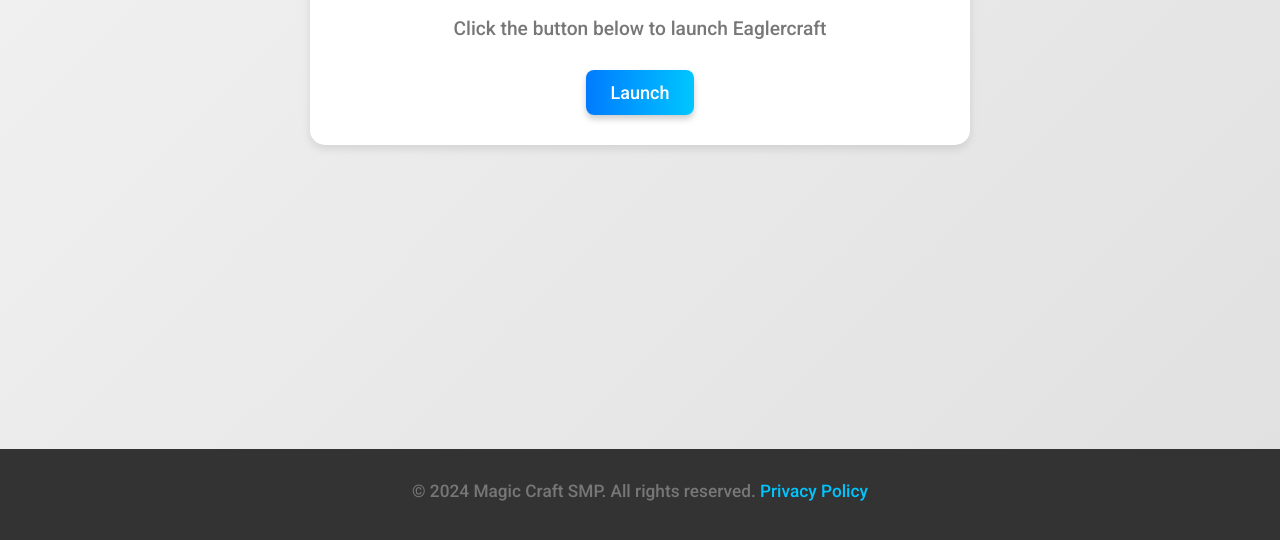
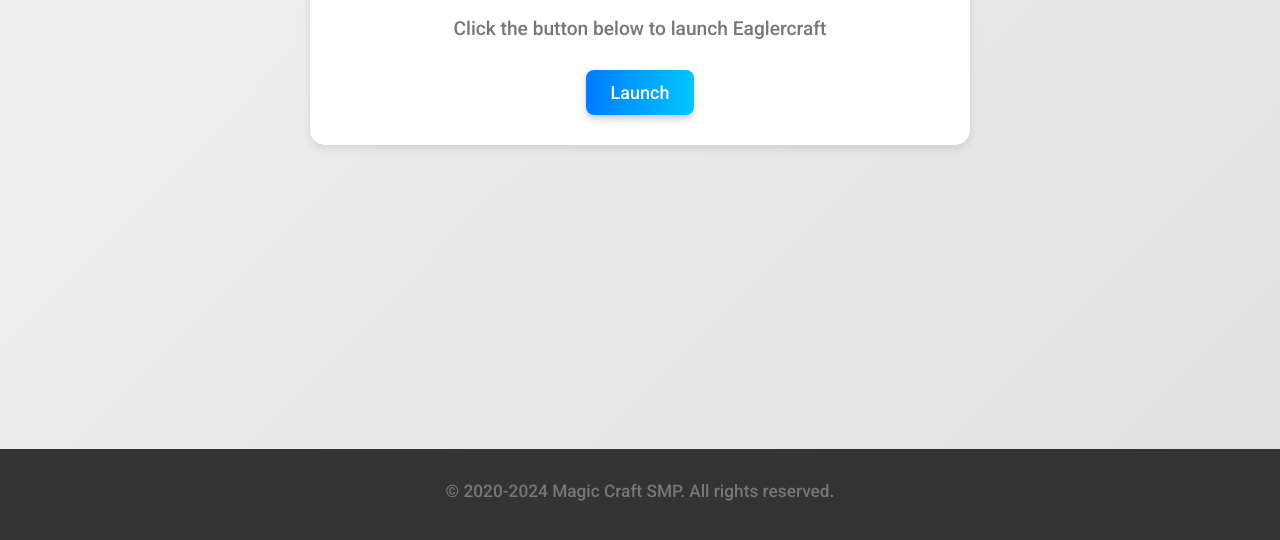
Before and after one commit to zach2011xa/MagiCraftSMP.github.io, a plain HTML site: page index.html in a window 1280 px wide. Shown: the part 254-794 px from the top of the page. Drawn offline with Linux system fonts and the light colour scheme.

Commit message:
Update index.html

```diff
--- a/index.html
+++ b/index.html
@@ -79,7 +79,7 @@
         <a href="client.html" class="button">Launch</a>
     </div>
     <footer>
-        <p>&copy; 2024 Magic Craft SMP. All rights reserved. <a href="#">Privacy Policy</a></p>
+        <p>&copy; 2020-2024 Magic Craft SMP. All rights reserved. </a></p>
     </footer>
 </body>
 </html>
```
